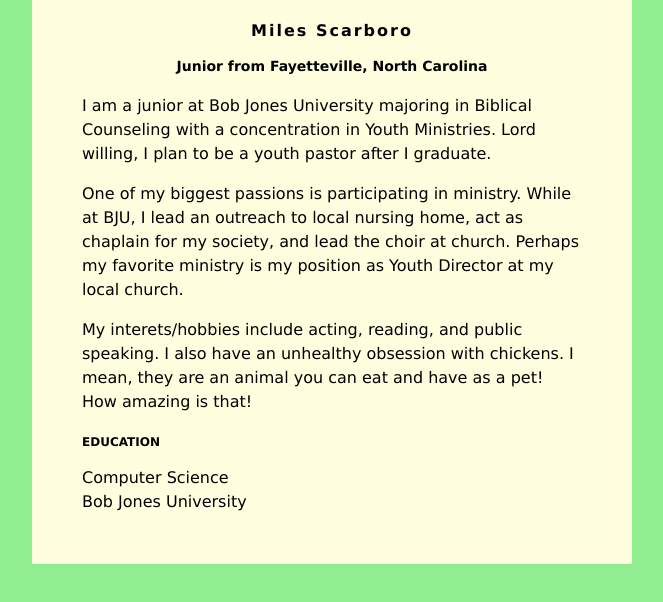
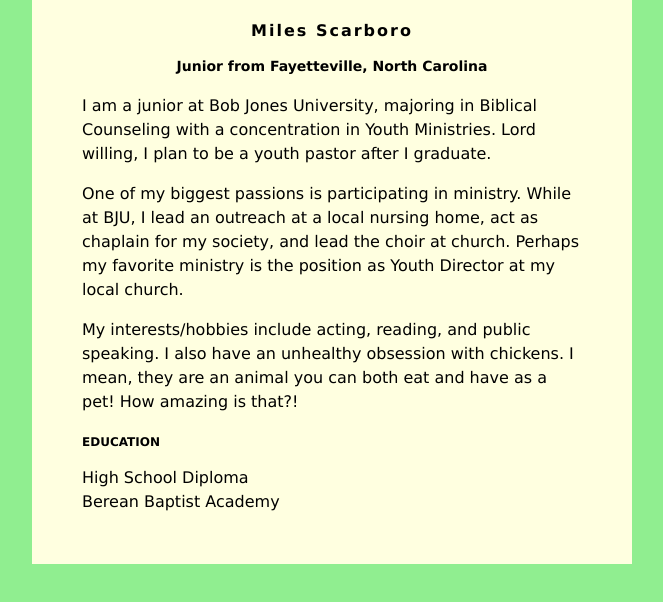
Before and after one commit to Kilometers5280/Kilometers5280.github.io, a plain HTML site: page index.html in a window 1280 px wide. Shown: the whole page, without its empty margins (308-971 px from the left). Drawn offline with Linux system fonts and the light colour scheme.

Commit message:
Update index.html

```diff
--- a/index.html
+++ b/index.html
@@ -33,17 +33,17 @@ h3 {
         <h1>Miles Scarboro</h1>
         <h2>Junior from Fayetteville, North Carolina</h2>
 
-         <p>I am a junior at Bob Jones University majoring in Biblical Counseling with a concentration in Youth Ministries. Lord willing, I plan to be a youth pastor after I graduate.</p>
+         <p>I am a junior at Bob Jones University, majoring in Biblical Counseling with a concentration in Youth Ministries. Lord willing, I plan to be a youth pastor after I graduate.</p>
          <p>
-            One of my biggest passions is participating in ministry. While at BJU, I lead an outreach to local nursing home, act as chaplain for my society, and lead the choir at church. Perhaps my favorite ministry is my position as Youth Director at my local church.
+            One of my biggest passions is participating in ministry. While at BJU, I lead an outreach at a local nursing home, act as chaplain for my society, and lead the choir at church. Perhaps my favorite ministry is the position as Youth Director at my local church.
          </p>
          <p>
-            My interets/hobbies include acting, reading, and public speaking. I also have an unhealthy obsession with chickens. I mean, they are an animal you can eat and have as a pet! How amazing is that!
+             My interests/hobbies include acting, reading, and public speaking. I also have an unhealthy obsession with chickens. I mean, they are an animal you can both eat and have as a pet! How amazing is that?!
          </p>
 
         <h3>EDUCATION</h3>
-        Computer Science<br>
-        Bob Jones University
+        High School Diploma<br>
+        Berean Baptist Academy
     </div>
 
 </body>
```
